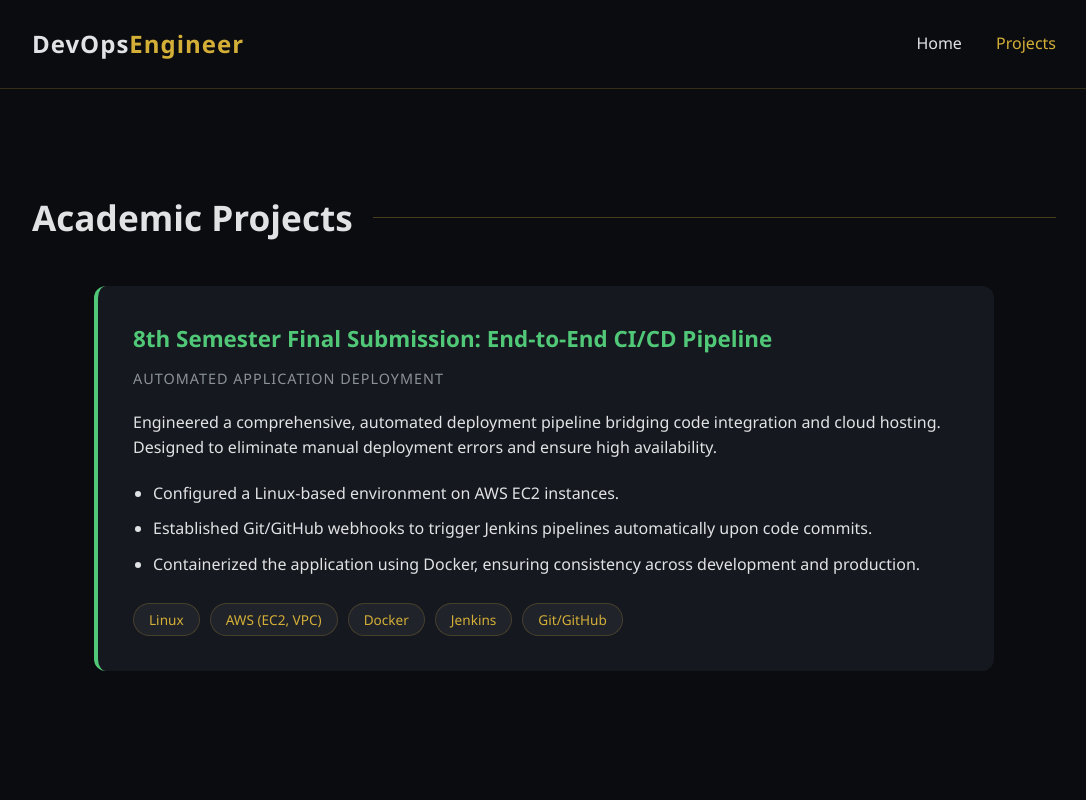
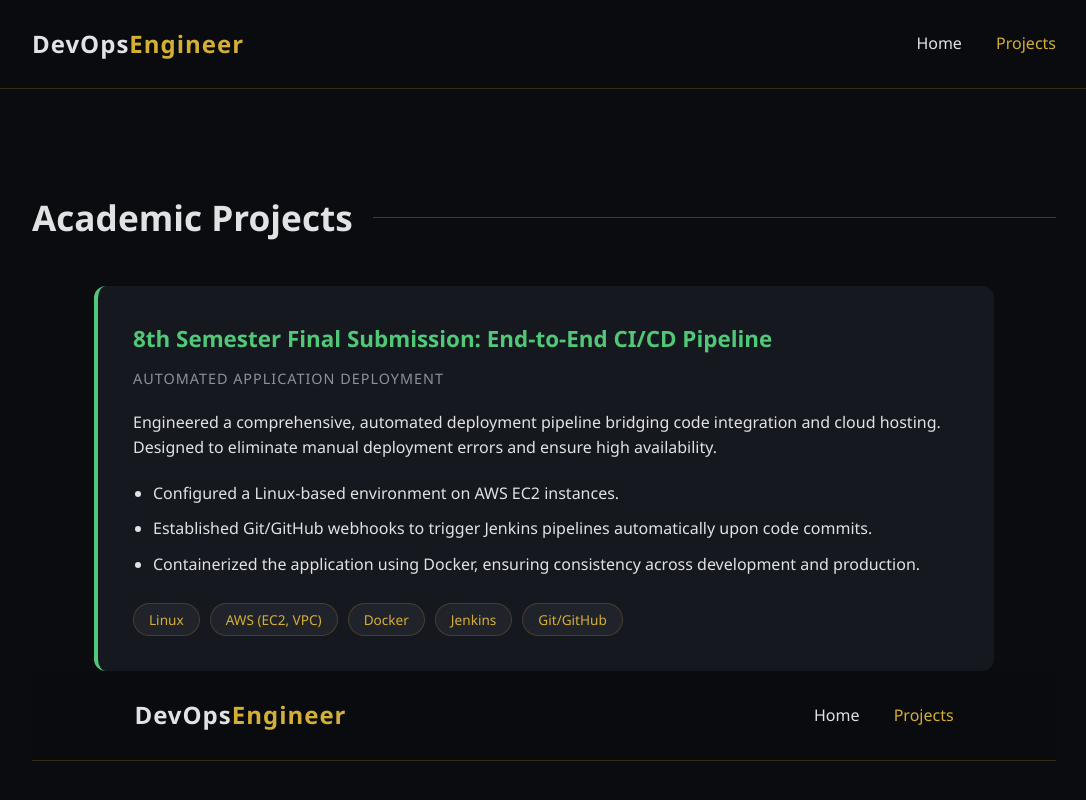
Before and after one commit to Nishit1814/node-js-based-project, a website: page public/project.html in a window 1280 px wide. Shown: the whole page, without its empty margins (96-1182 px from the left). Drawn offline with Linux system fonts and the light colour scheme.

Commit message:
Update project.html

```diff
--- a/public/project.html
+++ b/public/project.html
@@ -40,6 +40,11 @@
                 <span class="tag">Git/GitHub</span>
             </div>
         </div>
+        <nav>
+        <div class="logo"><strong>DevOps<span>Engineer</span></strong></div>
+        <div class="links">
+            <a href="index.html">Home</a> <a href="projects.html" class="active">Projects</a> </div>
+    </nav>
     </section>
 </body>
 </html>
```
